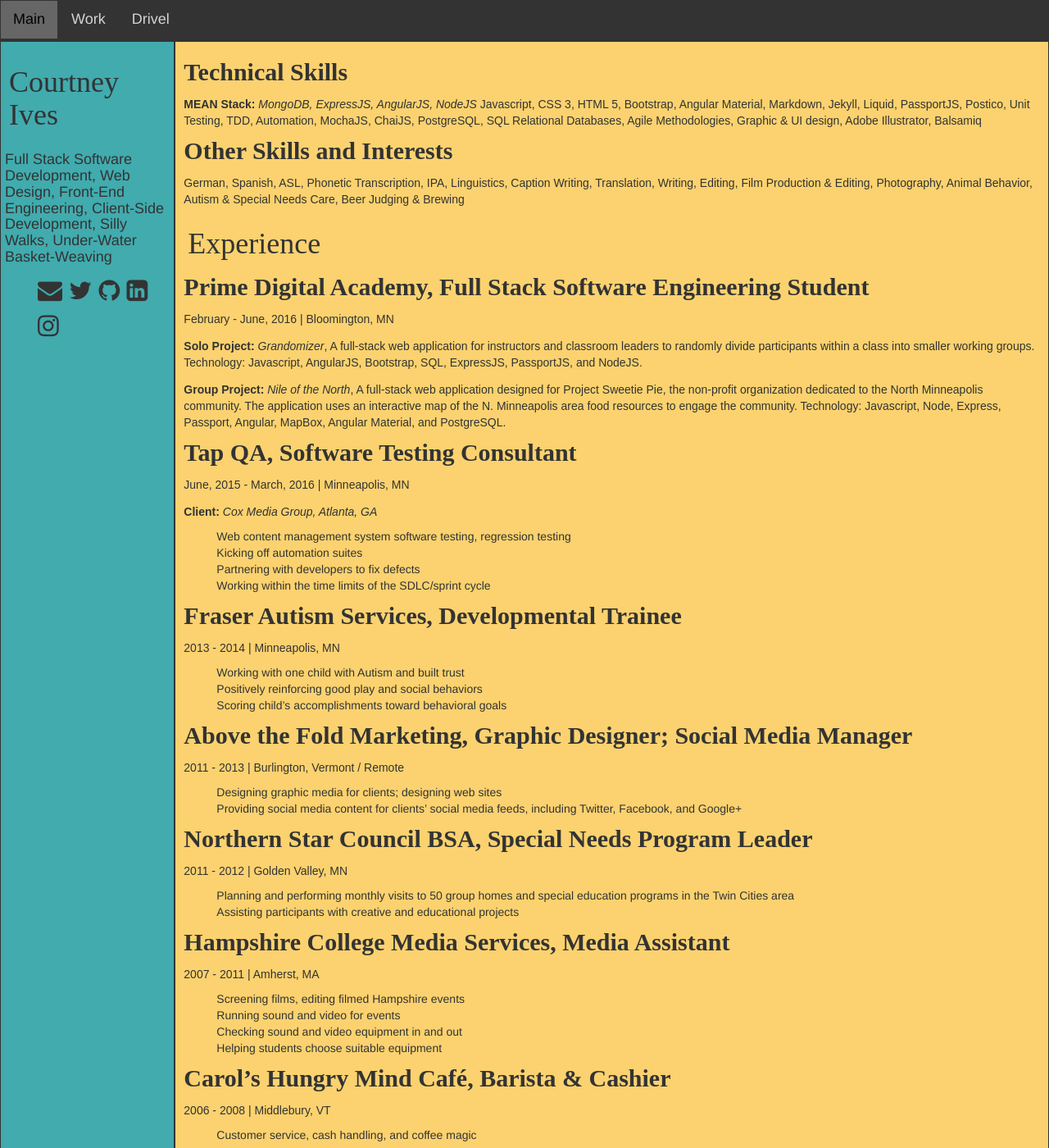
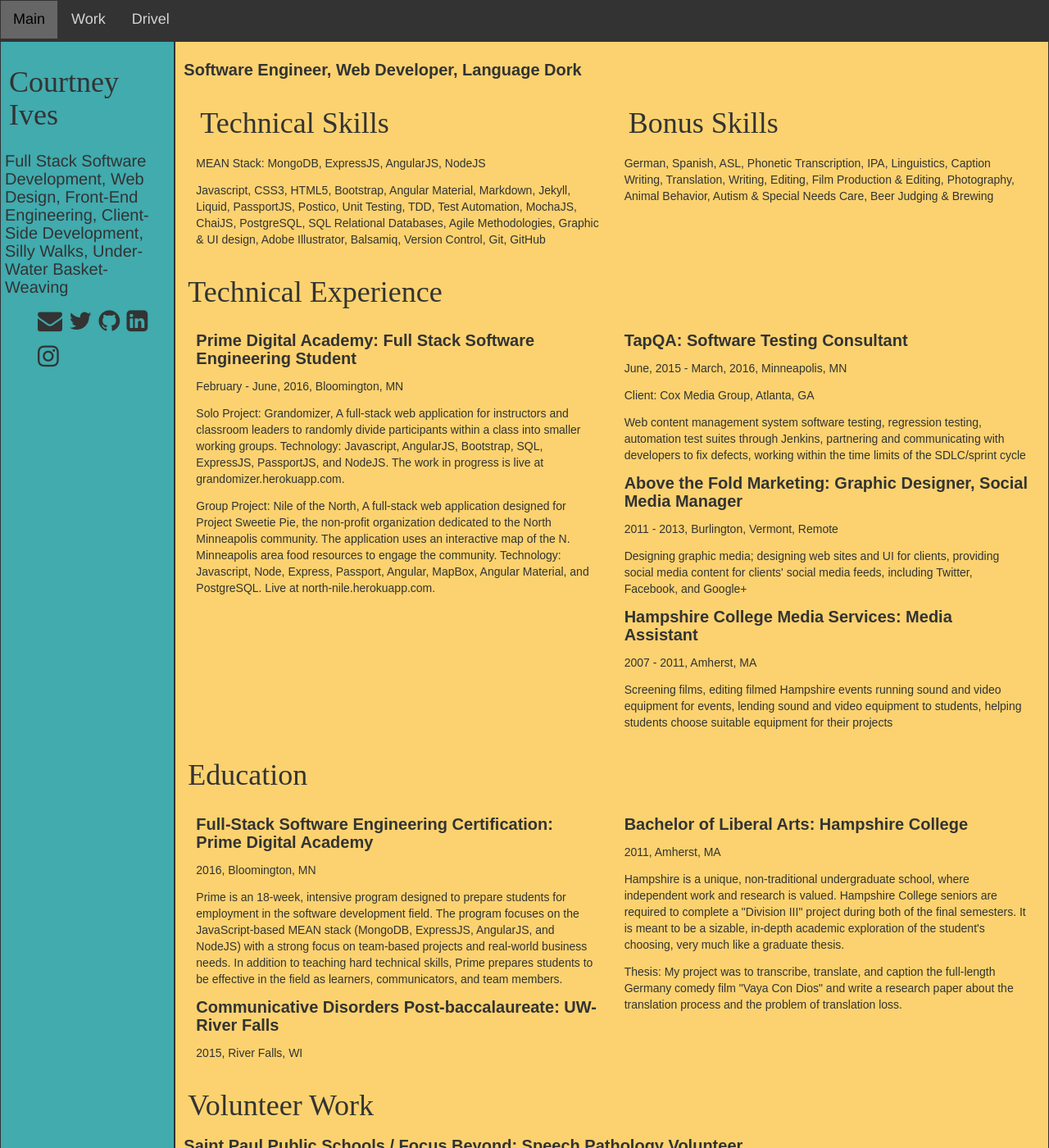
Before and after one commit to courtneygives/courtneygives.github.io, a Jekyll site: the page built from resume.html, in a window 1280 px wide and 1400 px high. Shown: the whole window at 82% size. Built offline with Jekyll 4.4.1, drawn with Linux system fonts in a browser that asks for light colours; some of the changed text lies outside the part shown.

Commit message:
Add pagination to blog page, add nice sidebar, reformat resume

```diff
--- a/_config.yml
+++ b/_config.yml
@@ -16,7 +16,7 @@
 
 # Build settings
 markdown: kramdown
-paginate: 5
+paginate: 1
 paginate_path: "/blog/page:num/"
 
 gems:
--- /dev/null
+++ b/_includes/sidebar.html
@@ -0,0 +1,19 @@
+<div class="col-md-2 sidebar">
+
+  <h1>Courtney Ives</h1>
+
+  <h3>Full Stack Software Development, Web Design, Front-End Engineering, Client-Side Development, Silly Walks, Under-Water Basket-Weaving</h3>
+
+  <ul>
+    <li><a href="mailto:cgives@me.com"><i class="fa fa-envelope" aria-hidden="true"></i></a></li>
+    <li><a href="http://www.twitter.com/courtneygives"><i class="fa fa-twitter" aria-hidden="true"></i></a></li>
+    <li><a href="http://www.github.com/courtneygives"><i class="fa fa-github" aria-hidden="true"></i></a></li>
+    <li><a href="https://www.linkedin.com/in/courtney-ives-a7076223"><i class="fa fa-linkedin-square" aria-hidden="true"></i></a></li>
+    <li><a href="http://www.instagram.com/cgives"><i class="fa fa-instagram" aria-hidden="true"></i></a></li>
+  </ul>
+
+  <ul>
+    <li></li>
+  </ul>
+
+</div>
--- a/_layouts/default.html
+++ b/_layouts/default.html
@@ -10,17 +10,7 @@
   <div class="page-content">
 
     <div class="row">
-      <div class="col-md-2 sidebar">
-        <h1>Courtney Ives</h1>
-        <h3>Full Stack Software Development, Web Design, Front-End Engineering, Client-Side Development, Silly Walks, Under-Water Basket-Weaving</h3>
-        <ul>
-          <li><a href="mailto:cgives@me.com"><i class="fa fa-envelope" aria-hidden="true"></i></a></li>
-          <li><a href="http://www.twitter.com/courtneygives"><i class="fa fa-twitter" aria-hidden="true"></i></a></li>
-          <li><a href="http://www.github.com/courtneygives"><i class="fa fa-github" aria-hidden="true"></i></a></li>
-          <li><a href="https://www.linkedin.com/in/courtney-ives-a7076223"><i class="fa fa-linkedin-square" aria-hidden="true"></i></a></li>
-          <li><a href="http://www.instagram.com/cgives"><i class="fa fa-instagram" aria-hidden="true"></i></a></li>
-        </ul>
-      </div>
+      {% include sidebar.html %}
 
     <div class="col-md-10 blue">
       {{ content }}
--- a/css/custom.css
+++ b/css/custom.css
@@ -24,11 +24,12 @@
   font-family: 'Pacifico', 'Dancing Script', cursive;
   font-weight: bold;
   margin: 10px 0;
+  font-size: 20px;
 }
 
 h3{
   font-family: 'Jura', 'helvetica', serif;
-  font-size: 18px;
+  font-size: 20px;
   padding: 10px inherit;
 }
 
@@ -36,6 +37,7 @@
   padding-top: 3px;
   font-weight: bolder;
   font-family: 'Comfortaa', 'Futura', sans-serif;
+  font-size: 20px;
 }
 
 ul {
@@ -218,7 +220,6 @@
 
 .sidebar{
   background-color: #41abae;
-  height: ;
   padding: 5px;
   border: 1px solid #333;
   font-size: 30px;
--- /dev/null
+++ b/resume.html
@@ -0,0 +1,79 @@
+---
+layout: default
+title: Resume
+permalink: /resume/
+---
+
+<h4>Software Engineer, Web Developer, Language Dork</h4>
+
+<div class="row">
+  <div class="col-sm-6">
+    <h1>Technical Skills</h1>
+    <p>MEAN Stack: MongoDB, ExpressJS, AngularJS, NodeJS</p>
+    <p>Javascript, CSS3, HTML5, Bootstrap, Angular Material, Markdown, Jekyll, Liquid, PassportJS, Postico, Unit Testing, TDD, Test Automation, MochaJS, ChaiJS, PostgreSQL, SQL Relational Databases, Agile Methodologies, Graphic & UI design, Adobe Illustrator, Balsamiq, Version Control, Git, GitHub</p>
+  </div>
+
+  <div class="col-sm-6">
+    <h1>Bonus Skills</h1>
+    <p>German, Spanish, ASL, Phonetic Transcription, IPA, Linguistics, Caption Writing, Translation, Writing, Editing, Film Production & Editing, Photography, Animal Behavior, Autism & Special Needs Care, Beer Judging & Brewing</p>
+  </div>
+</div>
+
+<h1>Technical Experience</h1>
+
+<div class="row">
+  <div class="col-sm-6">
+
+    <h4>Prime Digital Academy: Full Stack Software Engineering Student</h4>
+
+    <p>February - June, 2016, Bloomington, MN</p>
+
+    <p>Solo Project: Grandomizer, A full-stack web application for instructors and classroom leaders to randomly divide participants within a class into smaller working groups. Technology: Javascript, AngularJS, Bootstrap, SQL, ExpressJS, PassportJS, and NodeJS. The work in progress is live at grandomizer.herokuapp.com.</p>
+
+    <p>Group Project: Nile of the North, A full-stack web application designed for Project Sweetie Pie, the non-profit organization dedicated to the North Minneapolis community. The application uses an interactive map of the N. Minneapolis area food resources to engage the community. Technology: Javascript, Node, Express, Passport, Angular, MapBox, Angular Material, and PostgreSQL. Live at north-nile.herokuapp.com.</p>
+  </div>
+  <div class="col-sm-6">
+
+    <h4>TapQA: Software Testing Consultant</h4>
+    <p>June, 2015 - March, 2016, Minneapolis, MN</p>
+
+    <p>Client: Cox Media Group, Atlanta, GA</p>
+    <p>Web content management system software testing, regression testing, automation test suites through Jenkins, partnering and communicating with developers to fix defects, working within the time limits of the SDLC/sprint cycle</p>
+
+    <h4>Above the Fold Marketing: Graphic Designer, Social Media Manager</h4>
+    <p>2011 - 2013, Burlington, Vermont, Remote</p>
+    <p>Designing graphic media; designing web sites and UI for clients, providing social media content for clients' social media feeds, including Twitter, Facebook, and Google+</p>
+
+
+    <h4> Hampshire College Media Services: Media Assistant</h4>
+    <p>2007 - 2011, Amherst, MA</p>
+    <p>Screening films, editing filmed Hampshire events running sound and video equipment for events, lending sound and video equipment to students, helping students choose suitable equipment for their projects</p>
+  </div>
+
+</div>
+
+<h1>Education</h1>
+
+<div class="row">
+  <div class="col-sm-6">
+    <h4>Full-Stack Software Engineering Certification: Prime Digital Academy</h4>
+    <p>2016, Bloomington, MN</p>
+    <p>Prime is an 18-week, intensive program designed to prepare students for employment in the software development field. The program focuses on the JavaScript-based MEAN stack (MongoDB, ExpressJS, AngularJS, and NodeJS) with a strong focus on team-based projects and real-world business needs. In addition to teaching hard technical skills, Prime prepares students to be effective in the field as learners, communicators, and team members.</p>
+    <h4>Communicative Disorders Post-baccalaureate: UW-River Falls</h4>
+    <p>2015, River Falls, WI</p>
+  </div>
+
+  <div class="col-sm-6">
+    <h4> Bachelor of Liberal Arts: Hampshire College</h4>
+    <p>2011, Amherst, MA</p>
+    <p>Hampshire is a unique, non-traditional undergraduate school, where independent work and research is valued. Hampshire College seniors are required to complete a "Division III" project during both of the final semesters. It is meant to be a sizable, in-depth academic exploration of the student's choosing, very much like a graduate thesis.</p>
+    <p>Thesis: My project was to transcribe, translate, and caption the full-length Germany comedy film "Vaya Con Dios" and write a research paper about the translation process and the problem of translation loss.</p>
+  </div>
+</div>
+
+
+<h1>Volunteer Work</h1>
+
+<h4>Saint Paul Public Schools / Focus Beyond: Speech Pathology Volunteer</h4>
+<p>2013 - 2014, Saint Paul, MN</p>
+<p>Programming augmentative communication devices, assisting and observing teens with disabilities</p>
--- a/resume.markdown
+++ /dev/null
@@ -1,99 +0,0 @@
----
-layout: default
-title: Resume
-permalink: /resume/
----
-## Technical Skills
-
-**MEAN Stack:** *MongoDB, ExpressJS, AngularJS, NodeJS*
-Javascript, CSS 3, HTML 5, Bootstrap, Angular Material, Markdown, Jekyll, Liquid, PassportJS, Postico, Unit Testing, TDD, Automation, MochaJS, ChaiJS, PostgreSQL, SQL Relational Databases, Agile Methodologies, Graphic & UI design, Adobe Illustrator, Balsamiq
-
-## Other Skills and Interests
-
-German, Spanish, ASL, Phonetic Transcription, IPA, Linguistics, Caption Writing, Translation, Writing, Editing, Film Production & Editing, Photography, Animal Behavior, Autism & Special Needs Care, Beer Judging & Brewing
-
-# Experience
-
-
-## **Prime Digital Academy**, Full Stack Software Engineering Student
-February - June, 2016 | Bloomington, MN
-
-**Solo Project:** *Grandomizer*, A full-stack web application for instructors and classroom leaders to randomly divide participants within a class into smaller working groups. Technology: Javascript, AngularJS, Bootstrap, SQL, ExpressJS, PassportJS, and NodeJS.
-
-**Group Project:** *Nile of the North*, A full-stack web application designed for Project Sweetie Pie, the non-profit organization dedicated to the North Minneapolis community. The application uses an interactive map of the N. Minneapolis area food resources to engage the community. Technology: Javascript, Node, Express, Passport, Angular, MapBox, Angular Material, and PostgreSQL.
-
-
-## Tap QA, Software Testing Consultant
-June, 2015 - March, 2016 | Minneapolis, MN
-
-**Client:** *Cox Media Group, Atlanta, GA*
-
-- Web content management system software testing, regression testing
-- Kicking off automation suites
-- Partnering with developers to fix defects
-- Working within the time limits of the SDLC/sprint cycle
-
-
-## Fraser Autism Services, Developmental Trainee
-2013 - 2014 | Minneapolis, MN
-
-- Working with one child with Autism and built trust
-- Positively reinforcing good play and social behaviors
-- Scoring child's accomplishments toward behavioral goals
-
-
-## Above the Fold Marketing, Graphic Designer; Social Media Manager
-2011 - 2013 | Burlington, Vermont / Remote
-
-- Designing graphic media for clients; designing web sites
-- Providing social media content for clients' social media feeds, including Twitter, Facebook, and Google+
-
-
-## Northern Star Council BSA, Special Needs Program Leader
-2011 - 2012 | Golden Valley, MN
-
-- Planning and performing monthly visits to 50 group homes and special education programs in the Twin Cities area
-- Assisting participants with creative and educational projects
-
-
-## Hampshire College Media Services, Media Assistant
-2007 - 2011 | Amherst, MA
-
-- Screening films, editing filmed Hampshire events
-- Running sound and video for events
-- Checking sound and video equipment in and out
-- Helping students choose suitable equipment
-
-
-## Carol's Hungry Mind Café, Barista & Cashier
-2006 - 2008 | Middlebury, VT
-
-- Customer service, cash handling, and coffee magic
-
-
-# Education
-
-## Full-Stack Software Engineering Certification
-Prime Digital Academy, 2016 | Bloomington, MN
-
-Prime Digital Academy is an 18-week, intensive program designed to prepare students for employment in the software development field. The program focuses on the JavaScript- based MEAN stack (MongoDB, ExpressJS, AngularJS, and NodeJS) with a strong focus on team-based projects and real-world business needs. In addition to teaching hard technical skills, Prime prepares students to be effective in the field as learners, communicators, and team members.
-
-
-## Communicative Disorders Post-baccalaureate
-UW-River Falls, 2015 | River Falls, WI
-
-
-## Bachelor of Liberal Arts
-Hampshire College, 2011 | Amherst, MA
-
-**Senior Thesis:** Transcribed, translated, captioned the German film, Vaya Con Dios, and researched translation loss
-
-
-# Volunteer Work
-
-
-## Saint Paul Public Schools: Focus Beyond
-Speech Pathology Volunteer, 2013 - 2014 | Saint Paul, MN
-
-- Programming augmentative communication devices
-- Assisting and observing teens with disabilities
```
Also changed, not shown: blog/index.html (+26 -5 lines).
